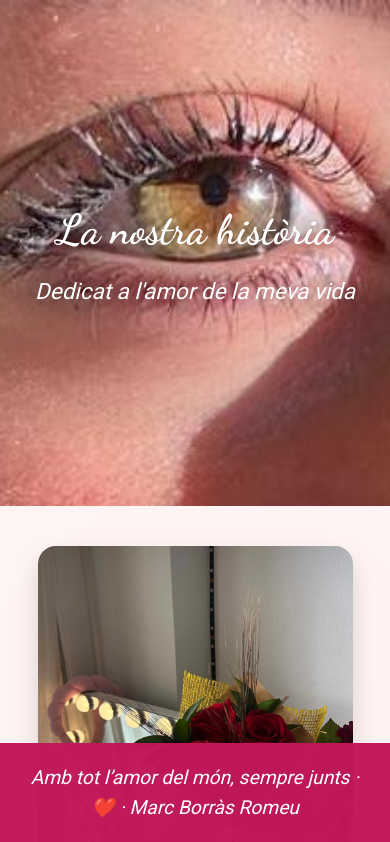
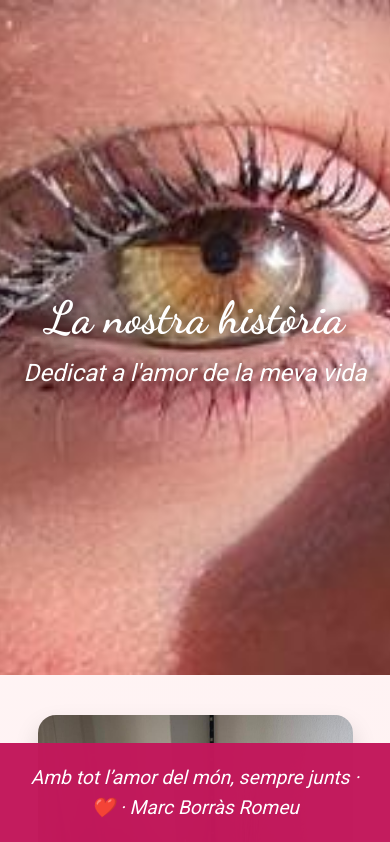
Before and after one commit to marcprogram3/lanostrahistoria, a plain HTML site: page index.html in a window 390 px wide. Shown: the top 842 px of the page. Drawn offline with Linux system fonts and the light colour scheme.

Commit message:
Add files via upload

```diff
--- a/style.css
+++ b/style.css
@@ -10,22 +10,22 @@ body {
 }
 
 header {
+    position: relative;
     text-align: center;
-    padding: 120px 20px;
+    min-height: 100vh;                  /* ocupa tota la pantalla en mòbil */
     background: url('img/foto-barrasuperior.jpeg') center/cover no-repeat;
     background-attachment: fixed;
     color: white;
     text-shadow: 0 0 25px rgba(0,0,0,0.9);
-    min-height: 70vh;
     display: flex;
     flex-direction: column;
     justify-content: center;
+    padding: 20px;
 }
 
 header h1 {
     font-family: 'Dancing Script', cursive;
     font-size: 4.5rem;
-    margin-bottom: 10px;
 }
 
 .subtitle {
@@ -114,17 +114,17 @@ footer {
     z-index: 9999;
 }
 
-/* MILLORA PER MÒBILS */
+/* CANVIS CLAUS PER MÒBILS */
 @media (max-width: 768px) {
     header {
-        min-height: 60vh;
-        padding: 80px 15px;
-        background-size: cover;        /* ocupa tota la pantalla */
+        min-height: 80vh;               /* ocupa gairebé tota la pantalla */
+        padding: 40px 15px;
+        background-size: cover;
         background-position: center;
     }
 
-    header h1 { font-size: 3rem; }
-    .subtitle { font-size: 1.4rem; }
+    header h1 { font-size: 3.2rem; }
+    .subtitle { font-size: 1.5rem; }
 
     .galeria img {
         width: 90%;
@@ -137,28 +137,21 @@ footer {
     .pdf-container {
         width: 96%;
         height: 70vh;
-        min-height: 500px;
         border-width: 8px;
     }
 
-    /* Zoom perfecte per llegir sense moure horitzontalment */
+    /* Zoom més fort perquè el text del PDF es vegi complet sense moure horitzontalment */
     .pdf-container iframe {
-        transform: scale(1.15);
-        transform-origin: top left;
+        transform: scale(1.35);
+        transform-origin: top center;
     }
 
-    .spotify-container {
-        width: 96%;
-        border-width: 8px;
-    }
+    .spotify-container { width: 96%; border-width: 8px; }
 
-    footer {
-        font-size: 1.2rem;
-        padding: 20px;
-    }
+    footer { font-size: 1.2rem; padding: 20px; }
 }
 
 @media (max-width: 480px) {
-    header h1 { font-size: 2.6rem; }
-    .pdf-container iframe { transform: scale(1.25); }
+    header h1 { font-size: 2.8rem; }
+    .pdf-container iframe { transform: scale(1.45); }
 }
```
